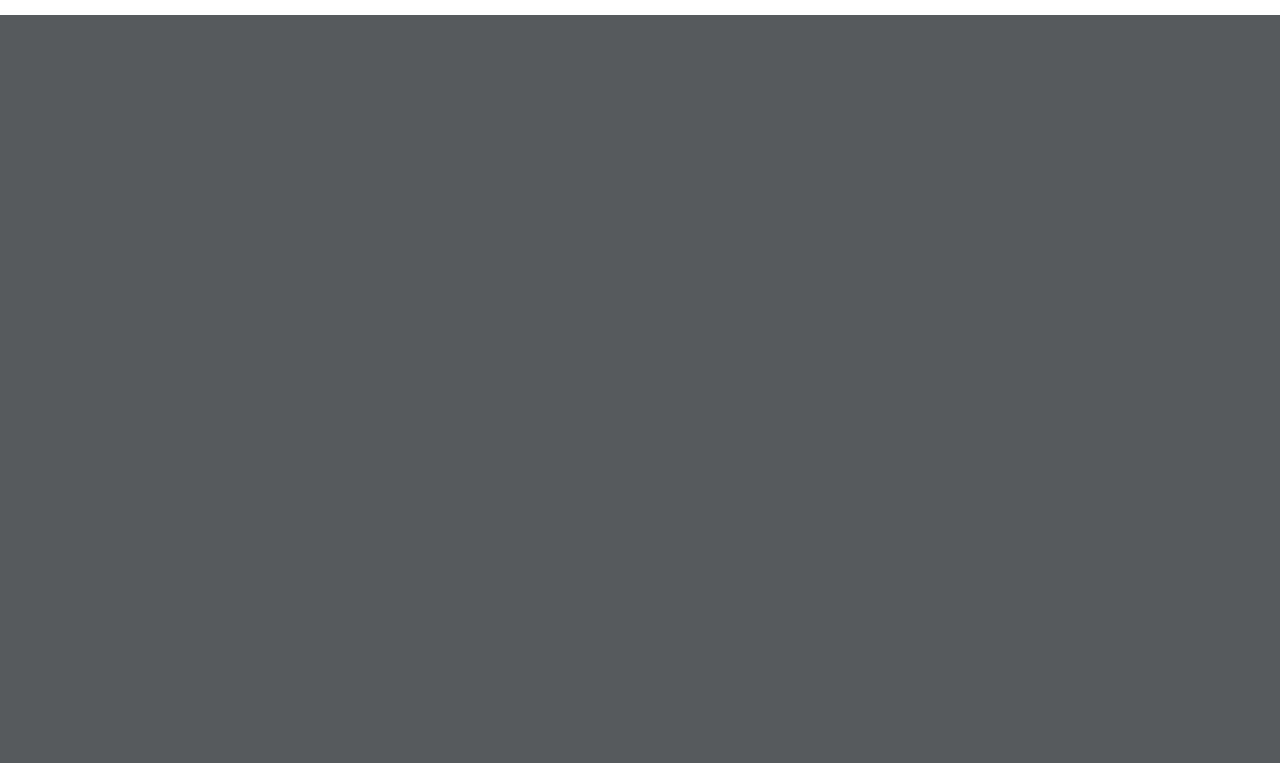
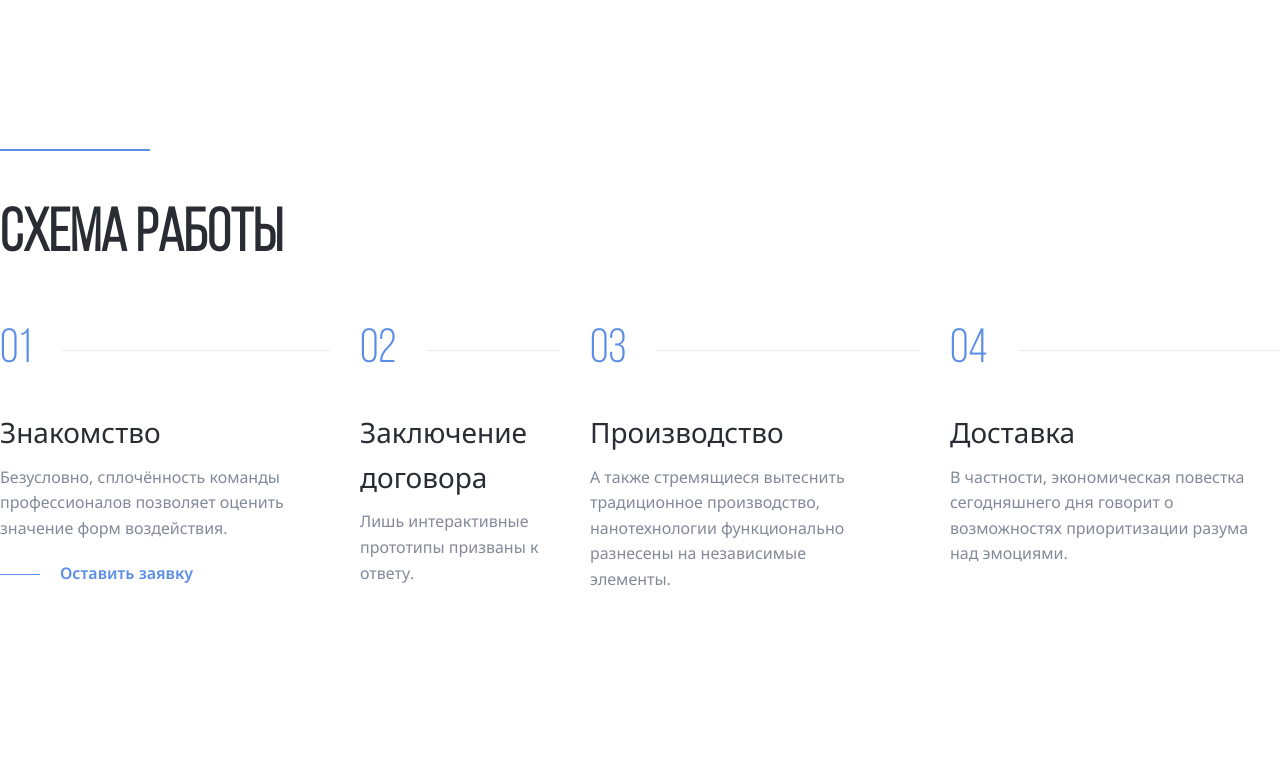
Before and after one commit to Alexey917/Aliance, a PHP site: page / in a window 1280 px wide; the page is wider, and only the part inside the window is pictured. Shown: the part 973-1736 px from the top of that part. Before the commit the page ends 988 px from the top of that part, so only its background shows below. Run offline with PHP 8.4, Linux system fonts and the light colour scheme.

Commit message:
add: steps section

```diff
--- a/css/style.css
+++ b/css/style.css
@@ -176,6 +176,82 @@ body {
   border-right: none;
 }
 
+.section {
+  margin-top: 150px;
+  margin-bottom: 150px;
+}
+
+.section-title {
+  font-family: 'Bebas Neue';
+  font-size: 60px;
+  line-height: 120%;
+  color: #292d33;
+}
+
+.steps {
+  display: flex;
+  list-style: none;
+  padding: 0;
+  gap: 30px;
+}
+
+.steps-item {
+  max-width: 330px;
+}
+
+.steps-num {
+  font-family: 'Bebas Neue';
+  font-size: 48px;
+  line-height: 120%;
+  color: #5c8ee6;
+  display: flex;
+  align-items: center;
+}
+
+.steps-num::after {
+  content: "";
+  height: 1px;
+  background: #ebebf0;
+  width: 100%;
+  margin-left: 30px;
+}
+
+.steps-title {
+  font-weight: 400;
+  font-size: 28px;
+  line-height: 160%;
+  color: #292D33;
+  margin-top: 30px;
+  margin-bottom: 10px;
+}
+
+.steps-text {
+  font-weight: 400;
+  font-size: 16px;
+  line-height: 160%;
+  color: #828A99;
+  margin-top: 10px;
+  margin-bottom: 20px;
+}
+
+.steps-link {
+  display: flex;
+  align-items: center;
+  text-decoration: none;
+  font-weight: 600;
+  font-size: 16px;
+  line-height: 160%;
+  color: #5c8ee6;
+}
+
+.steps-link:before {
+  content: "";
+  height: 1px;
+  background: #5c8ee6;
+  width: 40px;
+  margin-right: 20px;
+}
+
 /*размер блока header у меня 1600px*/
 @media (max-width: 1600px) {
   .header-nav-link, .header-phone-link, .button {
--- a/index.html
+++ b/index.html
@@ -75,6 +75,38 @@
     </header>
     <!-- /.header -->
 
+    <section class="section sectio-light">
+      <div class="container">
+        <div class="seporator"></div>
+        <h2 class="section-title">схема работы</h2>
+        <ol class="steps">
+          <li class="steps-item">
+            <span class="steps-num">01</span>
+            <h3 class="steps-title">Знакомство</h3>
+            <p class="steps-text">Безусловно, сплочённость команды профессионалов позволяет оценить значение форм воздействия.</p>
+            <a href="#" class="steps-link">Оставить заявку</a>
+          </li>
+          <li class="steps-item">
+            <span class="steps-num">02</span>
+            <h3 class="steps-title">Заключение договора</h3>
+            <p class="steps-text">Лишь интерактивные прототипы призваны к ответу.</p>
+          </li>
+          <li class="steps-item">
+            <span class="steps-num">03</span>
+            <h3 class="steps-title">Производство</h3>
+            <p class="steps-text">А также стремящиеся вытеснить традиционное производство, нанотехнологии функционально разнесены на независимые<br>элементы.</p>
+          </li>
+          <li class="steps-item">
+            <span class="steps-num">04</span>
+            <h3 class="steps-title">Доставка</h3>
+            <p class="steps-text">В частности, экономическая повестка сегодняшнего дня говорит о возможностях приоритизации разума над эмоциями.</p>
+          </li>
+        </ol>
+      </div>
+      <!-- /.container -->
+    </section>
+    <!-- /.section sectio-light -->
+
     <script src="js/main.js" ></script>
   </body>
 </html>
```
Also changed, not shown: fonts/BebasNeueBook.woff (renamed from css/fonts/BebasNeueBook.woff), fonts/BebasNeueRegular.woff (renamed from css/fonts/BebasNeueRegular.woff).
